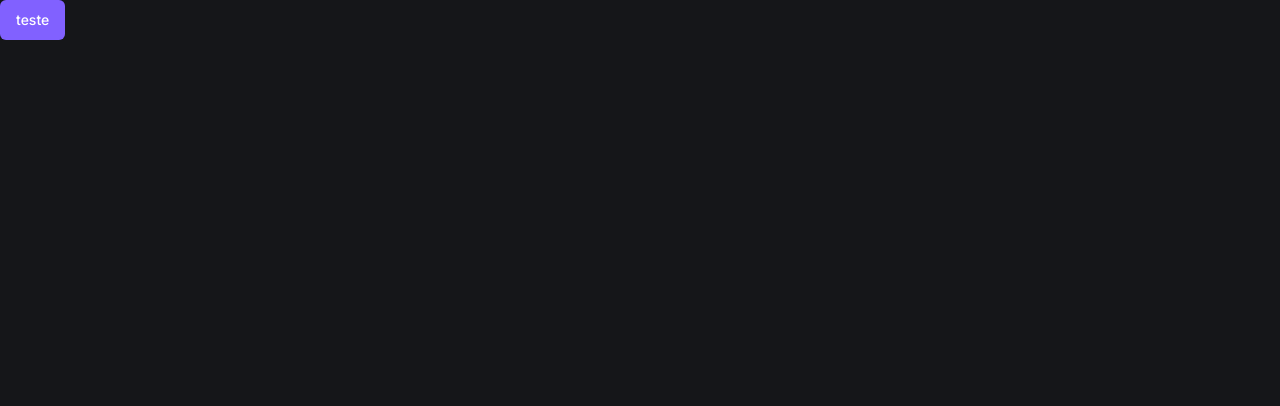
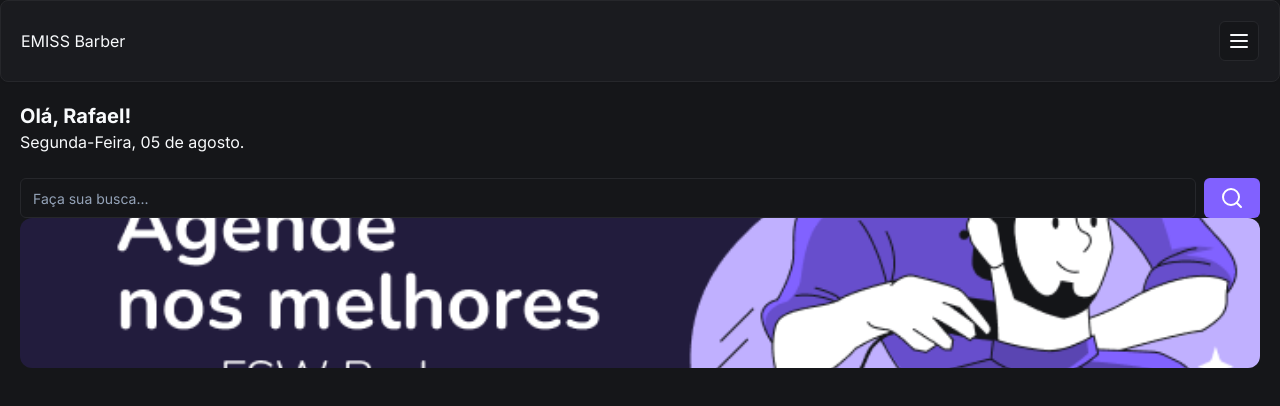
Before and after one commit to Rafaellrx12/Barbearia, a Next.js app: page / in a window 1280 px wide. Shown: the top 406 px of the page. Built offline with nearby package versions, Linux system fonts and the light colour scheme.

Commit message:
feat: add header components ands banner

```diff
--- /dev/null
+++ b/app/_components/header.tsx
@@ -0,0 +1,18 @@
+import { MenuIcon } from "lucide-react"
+import { Button } from "./ui/button"
+import { Card, CardContent } from "./ui/card"
+
+const Header = () => {
+  return (
+    <Card>
+      <CardContent className="flex flex-row items-center justify-between p-5">
+        <h1>EMISS Barber</h1>
+        <Button size="icon" variant="outline">
+          <MenuIcon />
+        </Button>
+      </CardContent>
+    </Card>
+  )
+}
+
+export default Header
--- /dev/null
+++ b/app/_components/ui/card.tsx
@@ -0,0 +1,79 @@
+import * as React from "react"
+
+import { cn } from "@/app/_lib/utils"
+
+const Card = React.forwardRef<
+  HTMLDivElement,
+  React.HTMLAttributes<HTMLDivElement>
+>(({ className, ...props }, ref) => (
+  <div
+    ref={ref}
+    className={cn(
+      "rounded-lg border bg-card text-card-foreground shadow-sm",
+      className,
+    )}
+    {...props}
+  />
+))
+Card.displayName = "Card"
+
+const CardHeader = React.forwardRef<
+  HTMLDivElement,
+  React.HTMLAttributes<HTMLDivElement>
+>(({ className, ...props }, ref) => (
+  <div
+    ref={ref}
+    className={cn("flex flex-col space-y-1.5 p-6", className)}
+    {...props}
+  />
+))
+CardHeader.displayName = "CardHeader"
+
+const CardTitle = React.forwardRef<
+  HTMLParagraphElement,
+  React.HTMLAttributes<HTMLHeadingElement>
+>(({ className, ...props }, ref) => (
+  <h3
+    ref={ref}
+    className={cn(
+      "text-2xl font-semibold leading-none tracking-tight",
+      className,
+    )}
+    {...props}
+  />
+))
+CardTitle.displayName = "CardTitle"
+
+const CardDescription = React.forwardRef<
+  HTMLParagraphElement,
+  React.HTMLAttributes<HTMLParagraphElement>
+>(({ className, ...props }, ref) => (
+  <p
+    ref={ref}
+    className={cn("text-sm text-muted-foreground", className)}
+    {...props}
+  />
+))
+CardDescription.displayName = "CardDescription"
+
+const CardContent = React.forwardRef<
+  HTMLDivElement,
+  React.HTMLAttributes<HTMLDivElement>
+>(({ className, ...props }, ref) => (
+  <div ref={ref} className={cn("p-6 pt-0", className)} {...props} />
+))
+CardContent.displayName = "CardContent"
+
+const CardFooter = React.forwardRef<
+  HTMLDivElement,
+  React.HTMLAttributes<HTMLDivElement>
+>(({ className, ...props }, ref) => (
+  <div
+    ref={ref}
+    className={cn("flex items-center p-6 pt-0", className)}
+    {...props}
+  />
+))
+CardFooter.displayName = "CardFooter"
+
+export { Card, CardHeader, CardFooter, CardTitle, CardDescription, CardContent }
--- /dev/null
+++ b/app/_components/ui/input.tsx
@@ -0,0 +1,25 @@
+import * as React from "react"
+
+import { cn } from "@/app/_lib/utils"
+
+export interface InputProps
+  extends React.InputHTMLAttributes<HTMLInputElement> {}
+
+const Input = React.forwardRef<HTMLInputElement, InputProps>(
+  ({ className, type, ...props }, ref) => {
+    return (
+      <input
+        type={type}
+        className={cn(
+          "flex h-10 w-full rounded-md border border-input bg-background px-3 py-2 text-sm ring-offset-background file:border-0 file:bg-transparent file:text-sm file:font-medium placeholder:text-muted-foreground focus-visible:outline-none focus-visible:ring-2 focus-visible:ring-ring focus-visible:ring-offset-2 disabled:cursor-not-allowed disabled:opacity-50",
+          className,
+        )}
+        ref={ref}
+        {...props}
+      />
+    )
+  },
+)
+Input.displayName = "Input"
+
+export { Input }
--- a/app/page.tsx
+++ b/app/page.tsx
@@ -1,10 +1,34 @@
-
-
-
-import { Button } from "./_components/ui/button";
+import { SearchIcon } from "lucide-react"
+import Header from "./_components/header"
+import { Button } from "./_components/ui/button"
+import { Input } from "./_components/ui/input"
+import Image from "next/image"
 
 const Home = () => {
-  return  <Button>teste</Button>;
-};
+  return (
+    <div>
+      <Header />
+      <div className="p-5">
+        <h2 className="text-xl font-bold">Olá, Rafael!</h2>
+        <p>Segunda-Feira, 05 de agosto.</p>
 
-export default Home;
+        <div className="mt-6 flex items-center gap-2">
+          <Input placeholder="Faça sua busca..." />
+          <Button>
+            <SearchIcon />
+          </Button>
+        </div>
+        <div className="relative h-[150px] w-full">
+          <Image
+            alt="Agende nos melhores com Emiss Barber"
+            src="/banner-01.png"
+            fill
+            className="rounded-xl object-cover"
+          />
+        </div>
+      </div>
+    </div>
+  )
+}
+
+export default Home
```
Also changed, not shown: public/banner-01.png (added).
